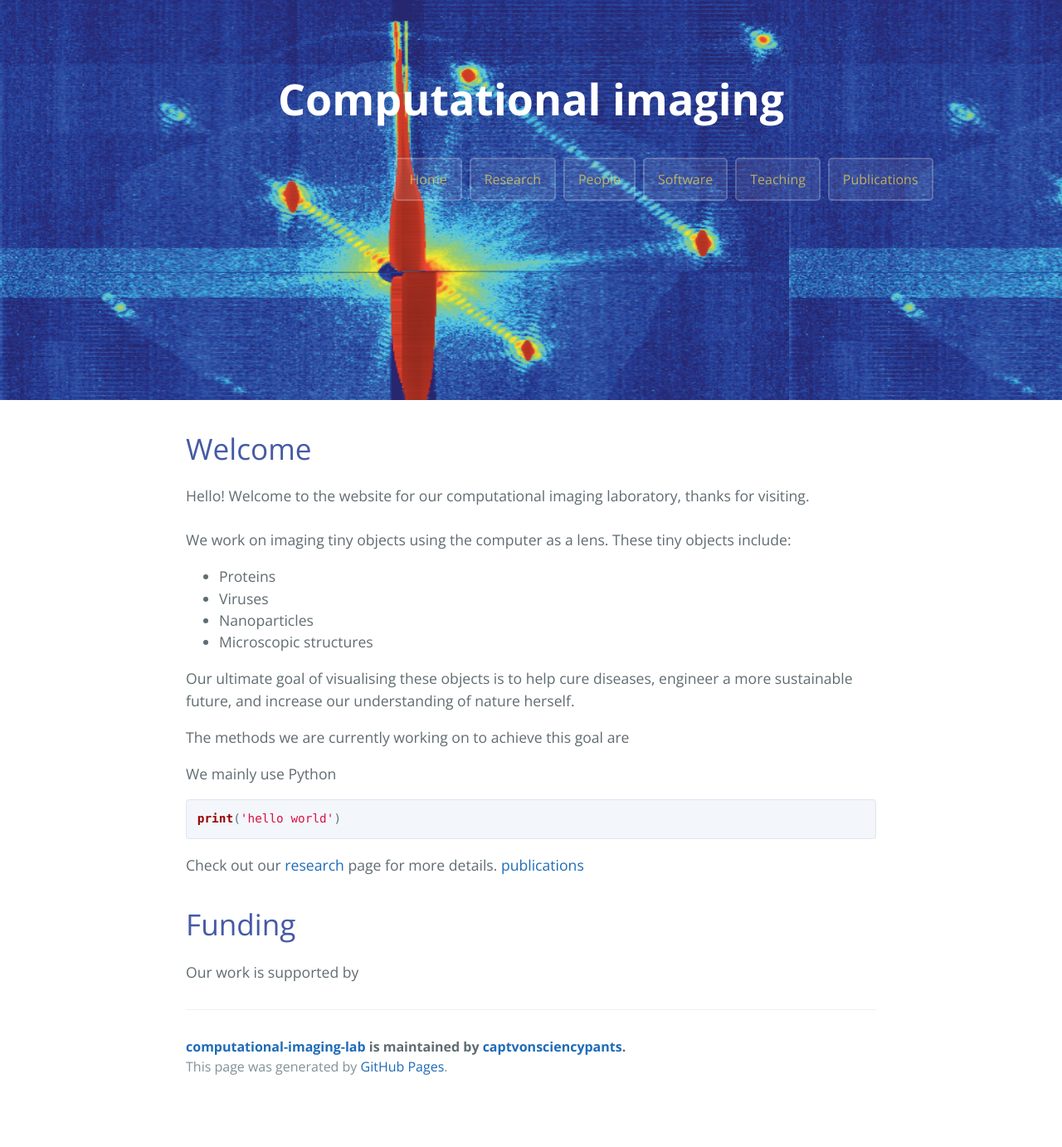
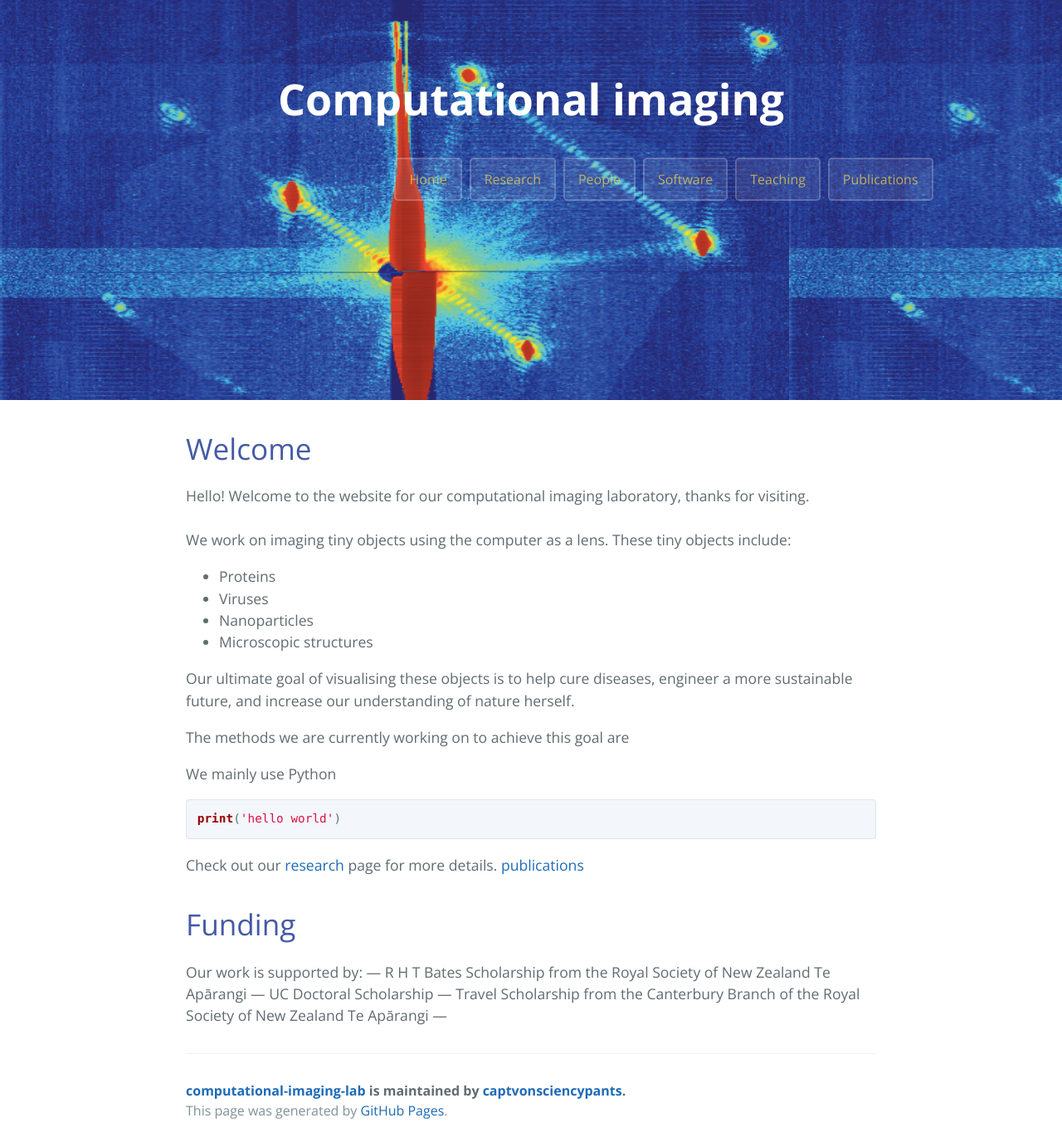
Before and after one commit to captvonsciencypants/computational-imaging-lab, a Jekyll site: the page built from index.md, in a window 1280 px wide. Shown: the whole page at 83% size. Built offline with Jekyll 4.4.1, drawn with Linux system fonts in a browser that asks for light colours; our own code applies the rules of GitHub Pages for plain Markdown files; the repository's description, which GitHub fills in, is left out; before the commit the page ends 1329 px from its top, so only the background shows below that.

Commit message:
Update index.md

```diff
--- a/index.md
+++ b/index.md
@@ -28,4 +28,11 @@ Check out our
 
 
 # Funding
-Our work is supported by
+Our work is supported by:
+---
+R H T Bates Scholarship from the Royal Society of New Zealand Te Apārangi
+---
+UC Doctoral Scholarship
+---
+Travel Scholarship from the Canterbury Branch of the Royal Society of New Zealand Te Apārangi
+---
```
